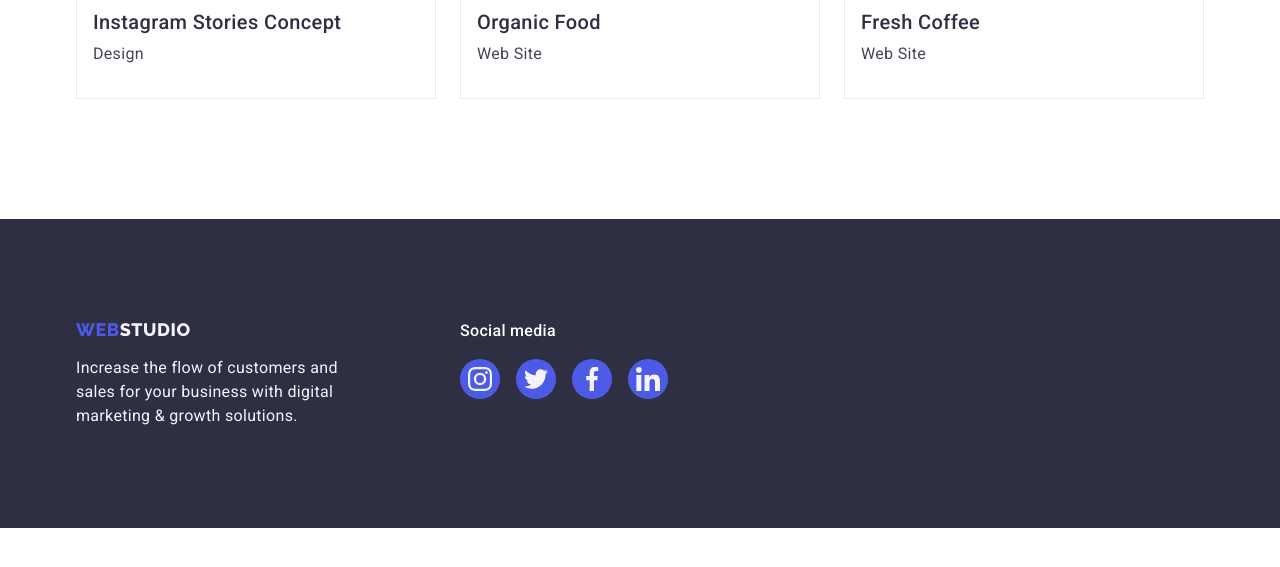
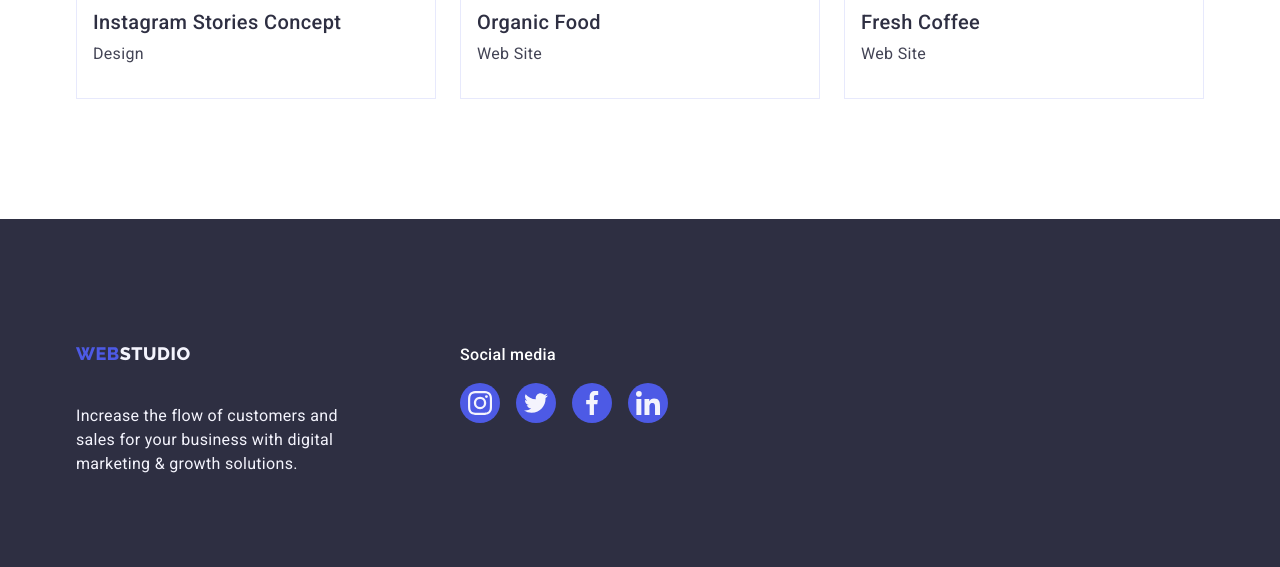
Before and after one commit to OlenaKovalenko/goit-markup-hw-05, a plain HTML site: page portfolio.html in a window 1280 px wide. Shown: the part 1551-2118 px from the top of the page. Before the commit the page ends 2079 px from the top, so only its background shows below. Drawn offline with nearby package versions, Linux system fonts and the light colour scheme.

Commit message:
Update styles.css

```diff
--- a/css/styles.css
+++ b/css/styles.css
@@ -126,6 +126,10 @@ button {
 }
 
 .logotype {
+  display: block;
+  padding-top: 24px;
+  padding-bottom: 24px;
+
   margin-right: 76px;
 
   font-family: "Raleway", sans-serif;
```
